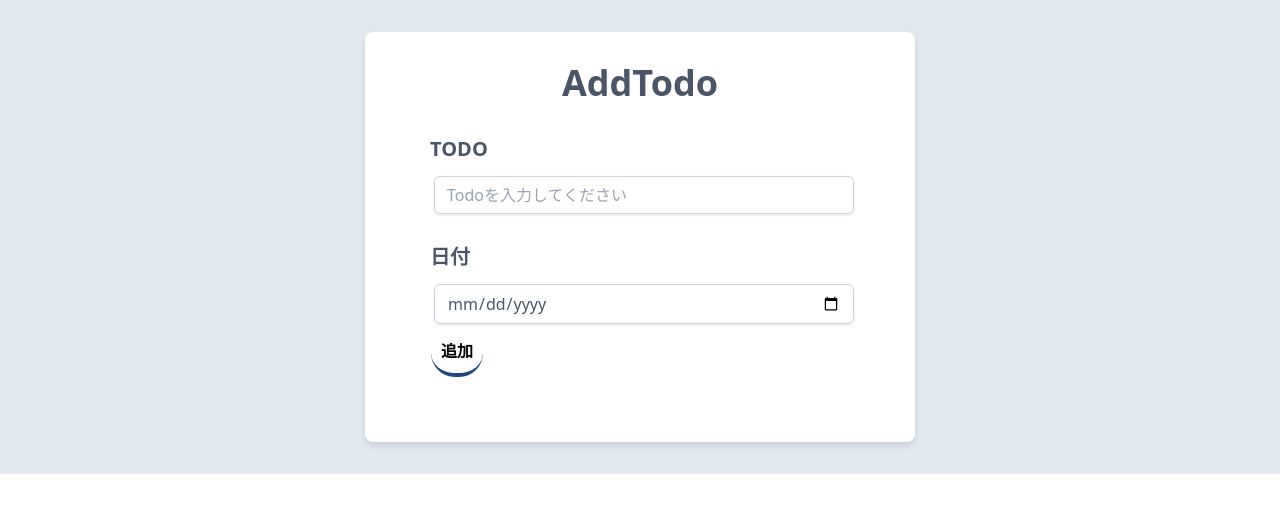
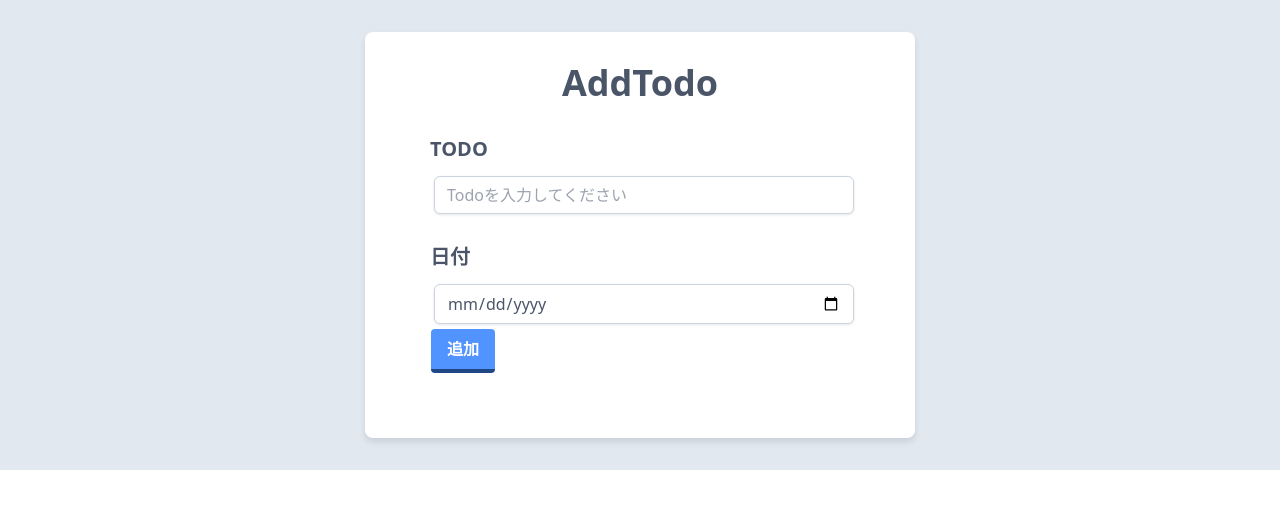
Before and after one commit to reoroi/my-todoapp-nextjs13, a Next.js app: page /components/AddTodo in a window 1280 px wide. Shown: the top 512 px of the page. Built offline with nearby package versions, Linux system fonts and the light colour scheme.

Commit message:
css buttonのすべてに適用変更

```diff
--- a/src/app/globals.css
+++ b/src/app/globals.css
@@ -38,7 +38,7 @@ button:hover {
   display: flex;
   flex-direction: row;
 }
-.action-button * button{
+button{
   padding-left: 1rem; /* px-4 */
   padding-right: 1rem;
   padding-top: 0.5rem; /* py-2 */
```
